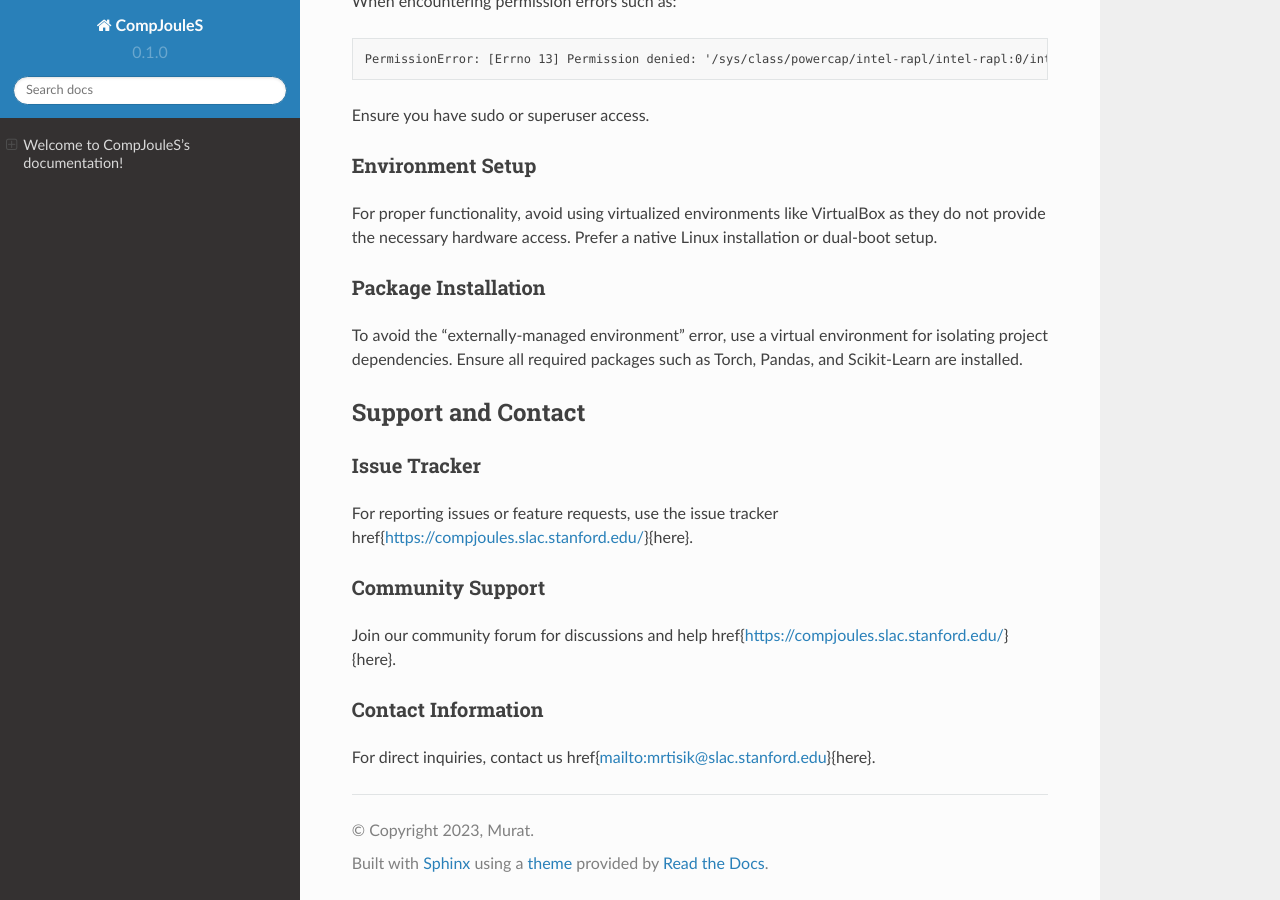
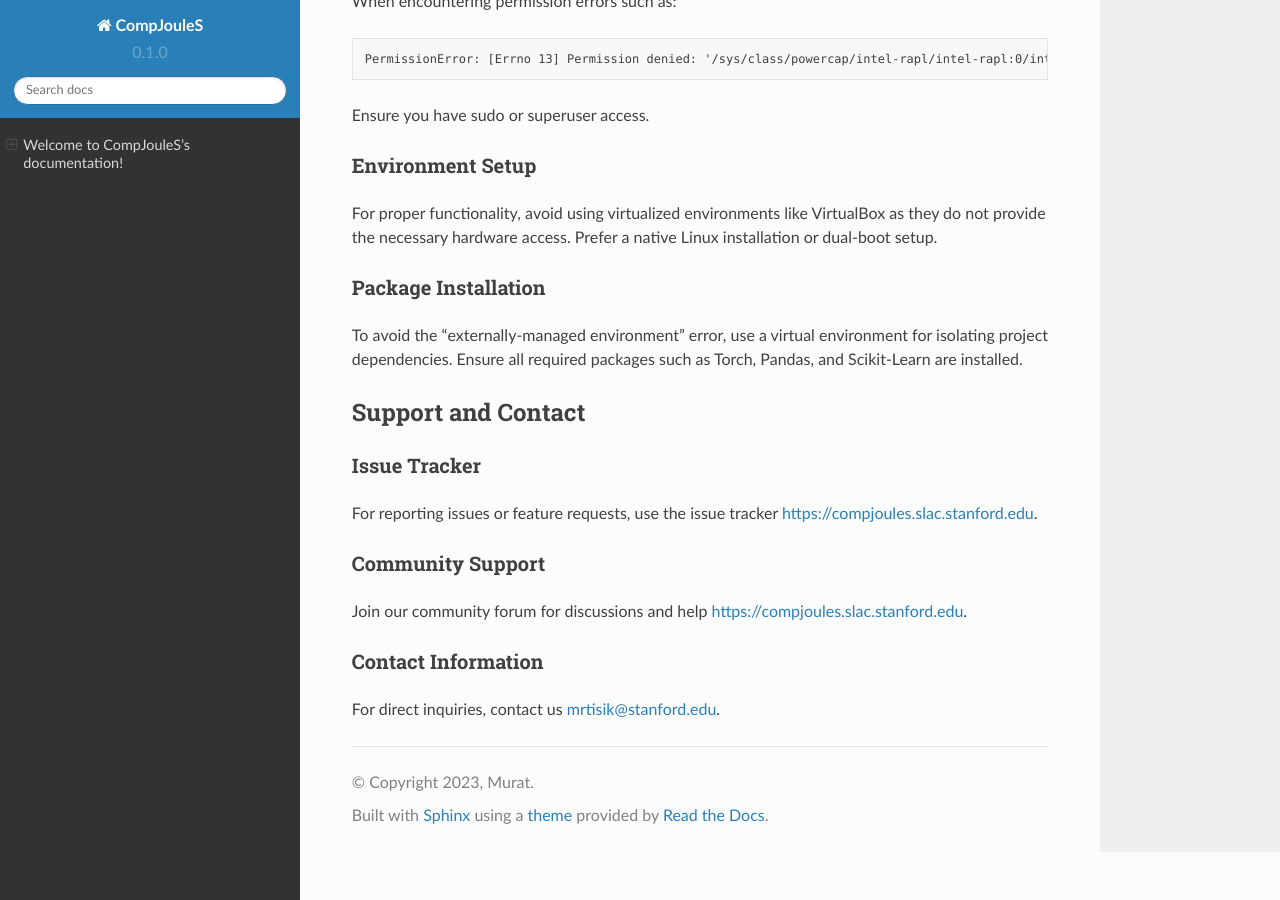
Before and after one commit to Muratcanisik4/CompJouleS, a Sphinx documentation site: the page built from docs/source/index.rst, in a window 1280 px wide and 900 px high, scrolled down 2459 px. Built offline with Sphinx 7.4.7 and the Read the Docs theme 2.0.0, drawn with Linux system fonts in a browser that asks for light colours; cross-references to code outside the pages are shown as plain code.

Commit message:
Update index.rst

```diff
--- a/docs/source/index.rst
+++ b/docs/source/index.rst
@@ -123,14 +123,14 @@ Support and Contact
 Issue Tracker
 -------------
 
-For reporting issues or feature requests, use the issue tracker \href{https://compjoules.slac.stanford.edu/}{here}.
+For reporting issues or feature requests, use the issue tracker https://compjoules.slac.stanford.edu.
 
 Community Support
 -----------------
 
-Join our community forum for discussions and help \href{https://compjoules.slac.stanford.edu/}{here}.
+Join our community forum for discussions and help https://compjoules.slac.stanford.edu.
 
 Contact Information
 -------------------
 
-For direct inquiries, contact us \href{mailto:mrtisik@slac.stanford.edu}{here}.
+For direct inquiries, contact us mrtisik@stanford.edu.
```
